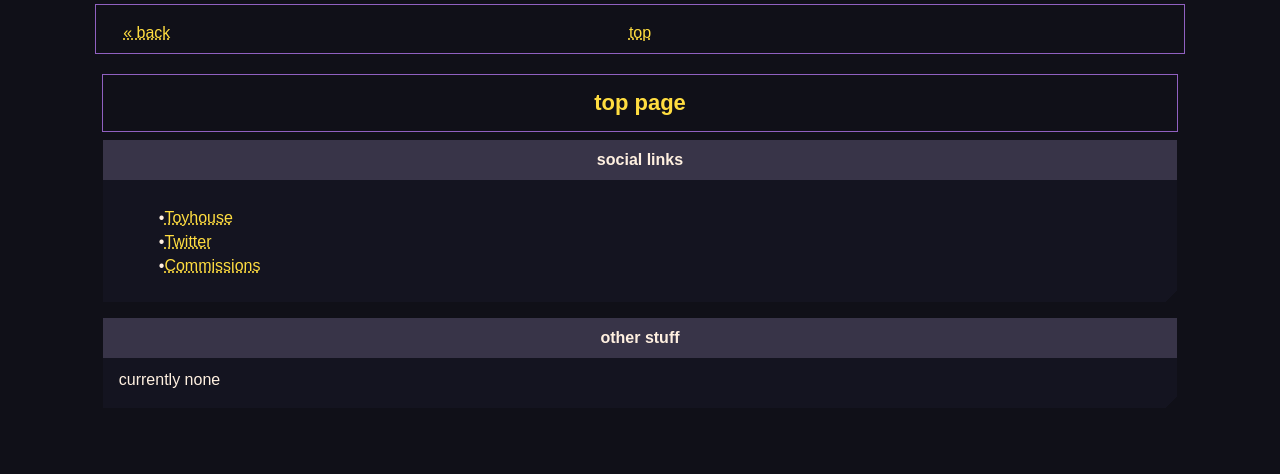
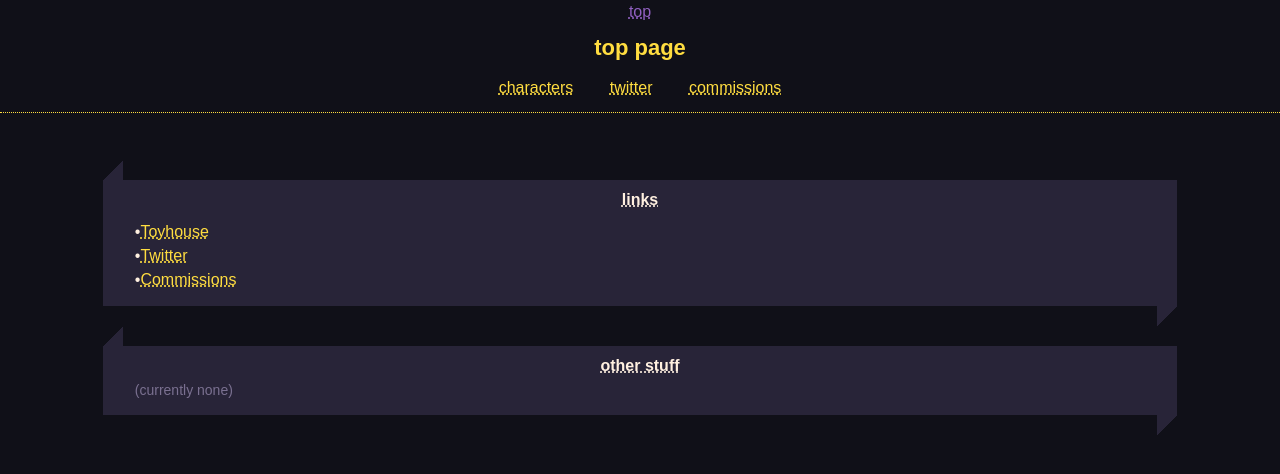
Before and after one commit to uraspectre/uraspectre.github.io, a Jekyll site: the page built from index.html, in a window 1280 px wide. Shown: the top 474 px of the page. Built offline with Jekyll 4.4.1, drawn with Linux system fonts in a browser that asks for light colours.

Commit message:
fix up styling, add comm page

```diff
--- a/_includes/ura-stuff.html
+++ b/_includes/ura-stuff.html
@@ -1,37 +1,11 @@
 <!--page elements-->
-{% capture triL %}
-	<svg xmlns="http://www.w3.org/2000/svg" width="20" height="20" class="triL" alt="">
-		<path d="M0 0H20V20z" fill-rule="evenodd" shape-rendering="crispEdges"/>
+{% capture postTopL %}
+	<svg xmlns="http://www.w3.org/2000/svg" width="20" height="20" class="tri top left t-k2" alt="">
+		<path d="M0 20H20V0z" fill-rule="evenodd" shape-rendering="crispEdges"/>
 	</svg>
 {% endcapture %}
-{% capture triR %}
-	<svg xmlns="http://www.w3.org/2000/svg" width="20" height="20" class="triR" alt="">
-		<path d="M20 0H0V20z" fill-rule="evenodd" shape-rendering="crispEdges"/>
+{% capture postBtmR %}
+	<svg xmlns="http://www.w3.org/2000/svg" width="20" height="20" class="tri btm right t-k2" alt="">
+		<path d="M0 20V0H20z" fill-rule="evenodd" shape-rendering="crispEdges"/>
 	</svg>
 {% endcapture %}
-{% capture cornerR %}
-	<svg xmlns="http://www.w3.org/2000/svg" width="12" height="12" class="cornerR" alt="">
-		<path d="M0 12H12V0z" fill-rule="evenodd" shape-rendering="crispEdges"/>
-	</svg>
-{% endcapture %}
-{% capture topR %}
-	<svg xmlns="http://www.w3.org/2000/svg" width="12" height="12" class="topR" alt="">
-		<path d="M0 0H12V12z" fill-rule="evenodd" shape-rendering="crispEdges"/>
-	</svg>
-{% endcapture %}
-{% capture topL %}
-	<svg xmlns="http://www.w3.org/2000/svg" width="12" height="12" class="topL" alt="">
-		<path d="M0 12V0H12z" fill-rule="evenodd" shape-rendering="crispEdges"/>
-	</svg>
-{% endcapture %}
-
-{% capture nestcornerR %}
-	<svg xmlns="http://www.w3.org/2000/svg" width="12" height="12" class="cornerR nest" alt="">
-		<path d="M0 12H12V0z" fill-rule="evenodd" shape-rendering="crispEdges"/>
-	</svg>
-{% endcapture %}
-{% capture nesttopL %}
-	<svg xmlns="http://www.w3.org/2000/svg" width="12" height="12" class="topL nest" alt="">
-		<path d="M0 12V0H12z" fill-rule="evenodd" shape-rendering="crispEdges"/>
-	</svg>
-{% endcapture %}
--- a/_layouts/ura-layout.html
+++ b/_layouts/ura-layout.html
@@ -6,24 +6,37 @@
 		{% include ura-head.html %}
 	</head>
 	<body>
-		<div id="headcont">
-			<div class="head">
+		<div id="head">
+			<div class="nav ntop">
+				{% if page.prv %}
+				<span style="position:absolute;left:0">
+					<a href={{ page.prv }}>« back</a>
+				</span>
+				{% endif %}
+				<span style="margin:auto">
+					<a href="/">top</a>
+				</span>
+				{% if page.nxt %}
+				<span style="position:absolute;left:0">
+					<a href={{ page.prv }}>next »</a>
+				</span>
+				{% endif %}
+			</div>
+
 			<h1>{{ page.header }}</h1>
 			<div style="margin: 8px 0 16px"></div>
+			{% if page.sections %}
 			<div class="pagination">
-					{% if page.sections %}
 					<div class="kyaratabs">{% for sec in page.sections %}
 						<a href="{{ sec[1] }}">{{ sec[0] }}</a>{% endfor %}
 					</div>
+			</div>
 			{% endif %}
 
-					<span style="position:absolute;left:0">
-						<a href={{ page.prv }}>« back</a>
-					</span>
-					<span style="margin:auto">
-						<a href="/">top</a>
-					</span>
-				</div>
+			<div class="nav nbtm">
+				<span><a href="https://toyhou.se/uraspectre">characters</a></span>
+				<span><a href="https://twitter.com/uraspectre">twitter</a></span>
+				<span><a href="commission">commissions</a></span>
 			</div>
 		</div>
 
--- a/ayanim/index.html
+++ b/ayanim/index.html
@@ -2,6 +2,7 @@
 <html lang="en">
     <head>
         <!-- Generated by GameMaker:Studio http://www.yoyogames.com/gamemaker/studio -->
+		<link rel="icon" type="image/x-icon" href="favicon.ico" />
         <meta http-equiv="X-UA-Compatible" content="IE=edge" />
         <meta http-equiv="pragma" content="no-cache"/>
         <meta name="apple-mobile-web-app-capable" content="yes" />
--- a/index.html
+++ b/index.html
@@ -1,31 +1,29 @@
 ---
 layout: ura-layout
+header: top page
 title: top page
 ---
 
 {% include ura-stuff.html %}
 
-<div class="head">
-<h1>{{ page.title }}</h1>
-<h2></h2>
-</div>
-
 <div class="post_body">
 
-	<h3>social links</h3>
-	<div class="chat">
-		<ul>
-			<li>•<a href="https://toyhou.se/uraspectre">Toyhouse</a></li>
-			<li>•<a href="https://twitter.com/uraspectre">Twitter</a></li>
-			<li>•<a href="https://ura-spectre.tumblr.com/commission">Commissions</a></li>
-		</ul>
-		{{ cornerR }}
-	</div>
+	<div class="chat">{{ postTopL }}
+		<div class="chatbody">
+			<h3>links</h3>
+			<p><ul>
+				<li>•<a href="https://toyhou.se/uraspectre">Toyhouse</a></li>
+				<li>•<a href="https://twitter.com/uraspectre">Twitter</a></li>
+				<li>•<a href="https://ura-spectre.tumblr.com/comm">Commissions</a></li>
+			</ul></p>
+		</div>
+	{{ postBtmR }}</div>
 
-	<h3>other stuff</h3>
-	<div class="chat">
-		<p>currently none</p>
-		{{ cornerR }}
-	</div>
+	<div class="chat">{{ postTopL }}
+		<div class="chatbody">
+			<h3>other stuff</h3>
+			<p class="t-gr" style="font-size:14px">(currently none)</p>
+		</div>
+	{{ postBtmR }}</div>
 
 </div>
--- a/style.css
+++ b/style.css
@@ -4,6 +4,8 @@
 	--aka: #e85060;
 	--darkaka: #c83848;
 	--pink: #ff90e8;
+	--darkpink: #ff6080;
+	--sora: #80d8ff;
 	--ao: #6070ff;
 	--darkao: #4050e0;
 	--midori: #18e880;
@@ -16,6 +18,7 @@
     --tan: #e8a878;
 	--grey: #7a7090;
     --kuro: #383448;
+	--darkkuro: #282438;
 	--makkuro: #141420;
 	--cream: #ffd8b0;
 	--maxw: 1280px;
@@ -26,17 +29,17 @@ body {
 	background-color: var(--bg);
 	font-family: "Mona","MS Gothic", sans-serif;
 	font-size: 16px;
-	color: var(--makkuro);
+	color: var(--siro);
 	line-height:1.5em;
 	overflow-x:hidden;
+}
+img {
+	max-width:100%;
 }
 
 a {
 	color: var(--ki);
 	text-decoration: underline dotted;
-}
-h3>a {
-	color: var(--siro);
 }
 a:hover {
 	text-decoration: underline solid;
@@ -46,6 +49,10 @@ a[role="button"] {
 	cursor:default;
 }
 
+ul {
+	margin: 0;
+	padding: 0;
+}
 li {
 	list-style-type: none;
 }
@@ -65,7 +72,7 @@ h1 {
     font-size:22px;
     font-weight: bold;
     color:var(--ki);
-	margin:16px 0 8px 0;
+	margin:8px 0;
 }
 
 h2 {
@@ -78,33 +85,29 @@ h2 {
 
 h3 {
     font-size:16px;
-    font-weight: bold;
+    font-weight:bold;
     color:var(--siro);
 	text-align:center;
-	padding:8px;
-	background-color:var(--kuro);
 	position:relative;
+	padding:4px 4px 0;
 	margin:0;
-	z-index:1;
 	scroll-margin-top: 144px;
+	text-decoration: underline dotted;
+}
+h3>a {
+	color: var(--siro);
 }
 
-#headcont {
+#head {
 	position: fixed;
 	top:0;
 	left:0;
 	z-index: 24;
 	width:100%;
 	background-color:var(--bg);
-	padding-bottom:4px;
-}
-.head {
-    margin:4px auto;
 	text-align: center;
-	width:85%;
-    max-width:var(--maxw);
-    min-width:var(--minw);
-	border: 1px solid var(--purple);
+	padding-bottom: 8px;
+	border-bottom: 1px dotted var(--ki);
 }
 #headspace {
 	padding-bottom:144px;
@@ -119,10 +122,17 @@ h3 {
 .kyaratabs>a {
 	margin: 0 8px;
 }
-.pagination {
-	width: 95%;
-	margin: 8px auto;
+.nav {
+	width: max-content;
+	margin: -4px auto 0;
+	padding: 4px;
 	position: relative;
+}
+.nav span {
+	margin: 2px 16px;
+}
+.ntop a {
+	color: var(--purple);
 }
 
 .post_body {
@@ -134,12 +144,10 @@ h3 {
 
 .chat,
 .chatS {
-    background-color:var(--makkuro);
 	color:var(--siro);
-    padding: 10px 16px 8px;
-	margin: 0 0 16px;
 	position: relative;
 	overflow: hidden;
+	padding: 20px 0;
 	top: 0;
 	transition: max-height 0.5s ease-out, padding-top 0.5s ease-out, padding-bottom 0.5s ease-out, top 0.5s ease-out;
 }
@@ -147,8 +155,9 @@ h3 {
 	font-size:14px;
 }
 
-.movelist {
-	line-height:1.1em;
+.chatbody {
+	background-color:var(--darkkuro);
+	padding: 4px 32px 6px;
 }
 
 table {
@@ -156,16 +165,8 @@ table {
 	padding:0px 8px;
 	table-layout:fixed;
 }
-tr {
-	vertical-align:top;
-}
+irai-rei {
 
-.note {
-	border:1px dashed var(--ao);
-	color:var(--ao);
-    padding: 10px 16px 8px 16px;
-	margin: 8px 0;
-	position: relative;
 }
 
 .hide {
@@ -176,122 +177,125 @@ tr {
 }
 
 
-
-/*
-	button images
-*/
-.dirimg {
-	display:inline-block;
-	vertical-align: middle;
-	position:relative;
-	bottom:1px;
-}
-.dirimg.l {
-	margin-left: 1px;
-	margin-right: -1px;
-}
-.dirimg.r {
-	margin: 0 1px;
-}
-
 /*
 	text formatting
 */
-t-r {
+t-r,
+.t-r {
 	color:var(--aka);
+	fill:var(--aka);
 }
-t-r2 {
+t-r2,
+.t-r2 {
 	color:var(--darkaka);
+	fill:var(--darkaka);
 }
-t-g {
+t-g,
+.t-g {
 	color:var(--midori);
+	fill:var(--midori);
 }
-t-g2 {
+t-g2,
+.t-g2 {
 	color:var(--green);
+	fill:var(--green);
 }
-t-g3 {
+t-g3,
+.t-g3 {
 	color:var(--darkgreen);
+	fill:var(--darkgreen);
 }
-t-b {
+t-sb,
+.t-sb {
+	color:var(--sora);
+	fill:var(--sora);
+}
+t-b,
+.t-b {
 	color:var(--ao);
+	fill:var(--ao);
 }
-t-b2 {
+t-b2,
+.t-b2 {
 	color:var(--darkao);
+	fill:var(--darkao);
 }
-t-y {
+t-y,
+.t-y {
 	color:var(--ki);
+	fill:var(--ki);
 }
-t-p {
+t-p,
+.t-p {
 	color:var(--purple);
+	fill:var(--purple);
 }
-t-p2 {
+t-p2,
+.t-p2 {
 	color:var(--darkpurple);
+	fill:var(--darkpurple);
 }
-t-w {
+t-w,
+.t-w {
 	color:var(--siro);
+	fill:var(--siro);
 }
-t-cr {
+t-cr,
+.t-cr {
 	color:var(--cream);
+	fill:var(--cream);
 }
-t-k {
+t-k,
+.t-k {
 	color:var(--kuro);
+	fill:var(--kuro);
 }
-t-mk {
+t-k2,
+.t-k2 {
+	color:var(--darkkuro);
+	fill:var(--darkkuro);
+}
+t-mk,
+.t-mk {
 	color:var(--makkuro);
+	fill:var(--makkuro);
 }
-t-pi {
+t-pi,
+.t-pi {
 	color:var(--pink);
+	fill:var(--pink);
 }
-t-cy {
+t-pi2,
+.t-pi2 {
+	color:var(--darkpink);
+	fill:var(--darkpink);
+}
+t-cy,
+.t-cy {
 	color:var(--cyan);
+	fill:var(--cyan);
 }
-t-gr {
+t-gr,
+.t-gr {
 	color:var(--grey);
+	fill:var(--grey);
 }
 
 /*
 	triangles lol
 */
-.triR,
-.triL {
+.tri {
 	position:absolute;
-	bottom:0;
-	fill:var(--kuro);
 }
-.triL {
-	left:-20px;
+.left {
+	left:0px;
 }
-.triR {
-	right:-20px;
+.right {
+	right:0px;
 }
-
-.cornerR,
-.cornerL,
-.topR,
-.topL {
-	position:absolute;
-	fill:var(--bg);
+.top {
+	top:0px;
 }
-.nest {
-	fill:var(--makkuro);
+.btm {
+	bottom:0px;
 }
-
-.cornerR {
-	bottom:0;
-	right:0;
-}
-.movelist>.cornerR {
-	z-index:1;
-}
-.cornerL {
-	bottom:0;
-	left:0;
-}
-.topR {
-	top:0;
-	right:0;
-}
-.topL {
-	top:0;
-	left:0;
-}
```
Also changed, not shown: _includes/comm-stuff.html (added, +12 -0 lines), comm.html (added, +82 -0 lines), img/comm/ex-c1.png (added), img/comm/ex-c2.png (added), img/comm/ex-r1.png (added), img/comm/ex-r2.png (added), img/comm/ex-s1.png (added), img/comm/ex-s2.png (added), img/comm/ex-ss1.png (added), img/comm/ex-ss2.png (added), img/comm/lineup.png (added). Lines whose indentation alone changed are shown as unchanged.
